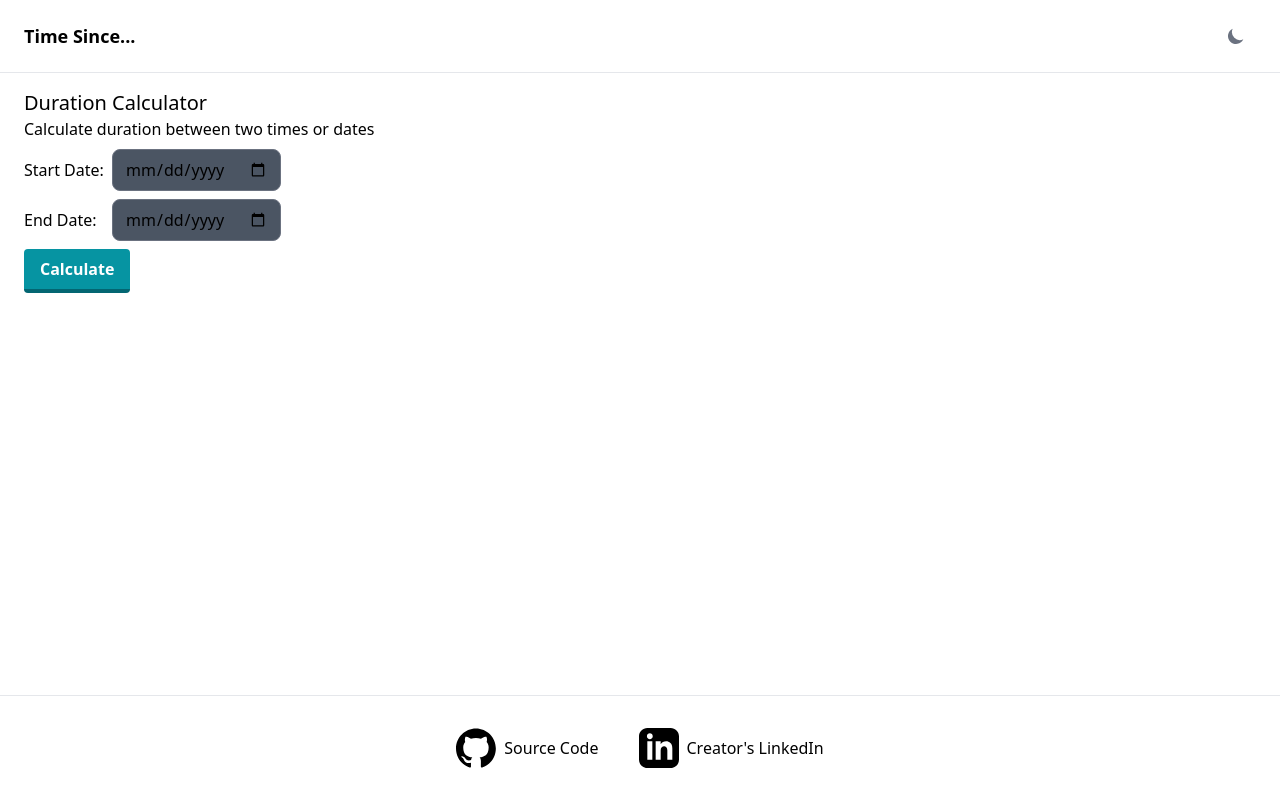
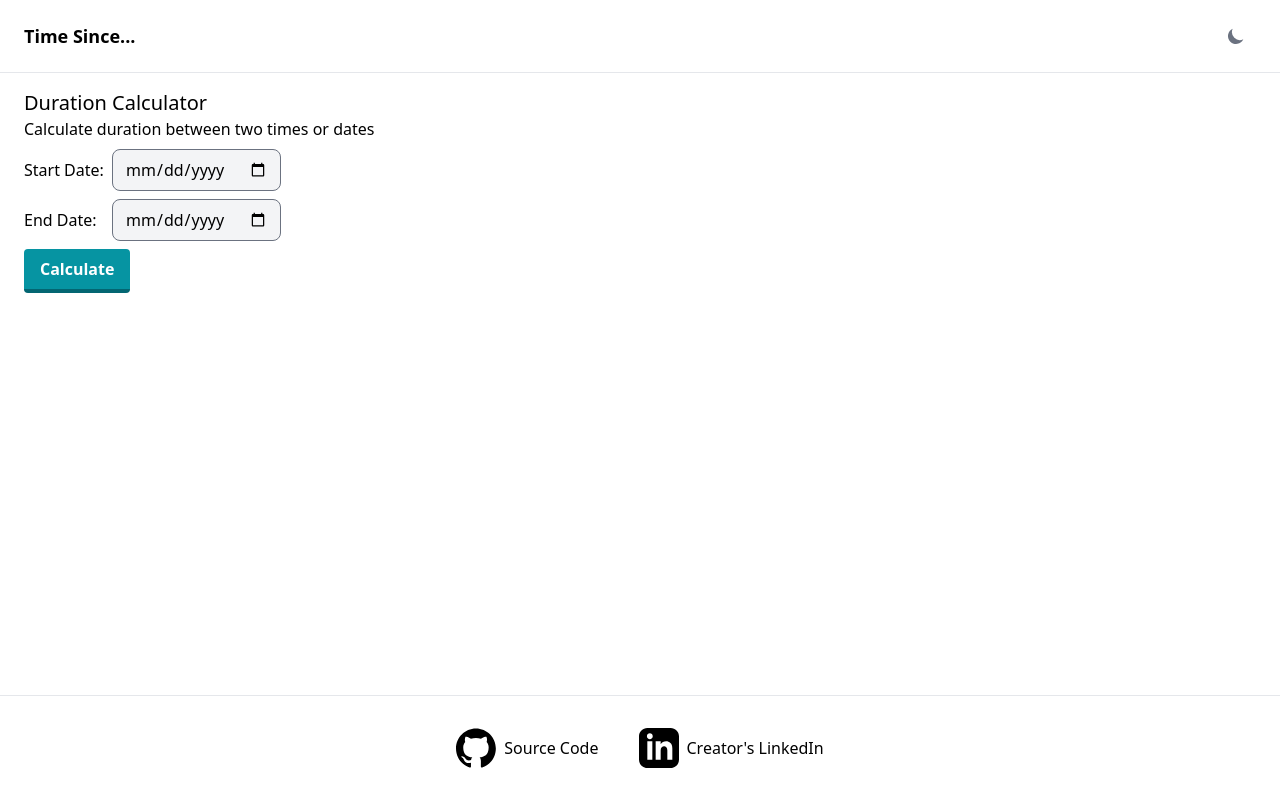
Before and after one commit to blsmxiu47/time-since, a React (Vite) app: page / in a window 1280 px wide. Built offline with nearby package versions, Linux system fonts and the light colour scheme.

Commit message:
update styling for start and end date input boxes

```diff
--- a/src/components/DurationCalculator.tsx
+++ b/src/components/DurationCalculator.tsx
@@ -111,7 +111,7 @@ const DurationCalculator: React.FC = () => {
                     </label>
                     <input
                         id='start-date'
-                        className='rounded-lg bg-gray-600 dark:bg-gray-100'
+                        className='rounded-lg bg-gray-100 dark:bg-gray-300 focus:outline-none focus:ring-4 focus:ring-gray-200 dark:focus:ring-gray-700'
                         type='date'
                         value={startDate}
                         onChange={(e) => setStartDate(e.target.value)}
@@ -126,14 +126,14 @@ const DurationCalculator: React.FC = () => {
                     </label>
                     <input
                         id='end-date'
-                        className='rounded-lg bg-gray-600 dark:bg-gray-100'
+                        className='rounded-lg bg-gray-100 dark:bg-gray-300 focus:outline-none focus:ring-4 focus:ring-gray-200 dark:focus:ring-gray-700'
                         type='date'
                         value={endDate}
                         onChange={(e) => setEndDate(e.target.value)}
                     />
                 </div>
                 <button
-                    className="bg-teal-500 hover:bg-teal-400 text-white font-bold py-2 px-4 border-b-4 border-teal-700 hover:border-teal-500 rounded active:border-b-2 active:h-11"
+                    className="bg-teal-500 dark:bg-teal-600 hover:bg-teal-400 dark:hover:bg-teal-500 text-white font-bold py-2 px-4 border-b-4 border-teal-700 dark:border-teal-900 hover:border-teal-500 dark:hover:border-teal-700 rounded active:border-b-2 active:h-11 focus:outline-none focus:ring-4 focus:ring-gray-200 dark:focus:ring-gray-700"
                     type='submit'
                     onClick={calculateDuration}
                 >
```
